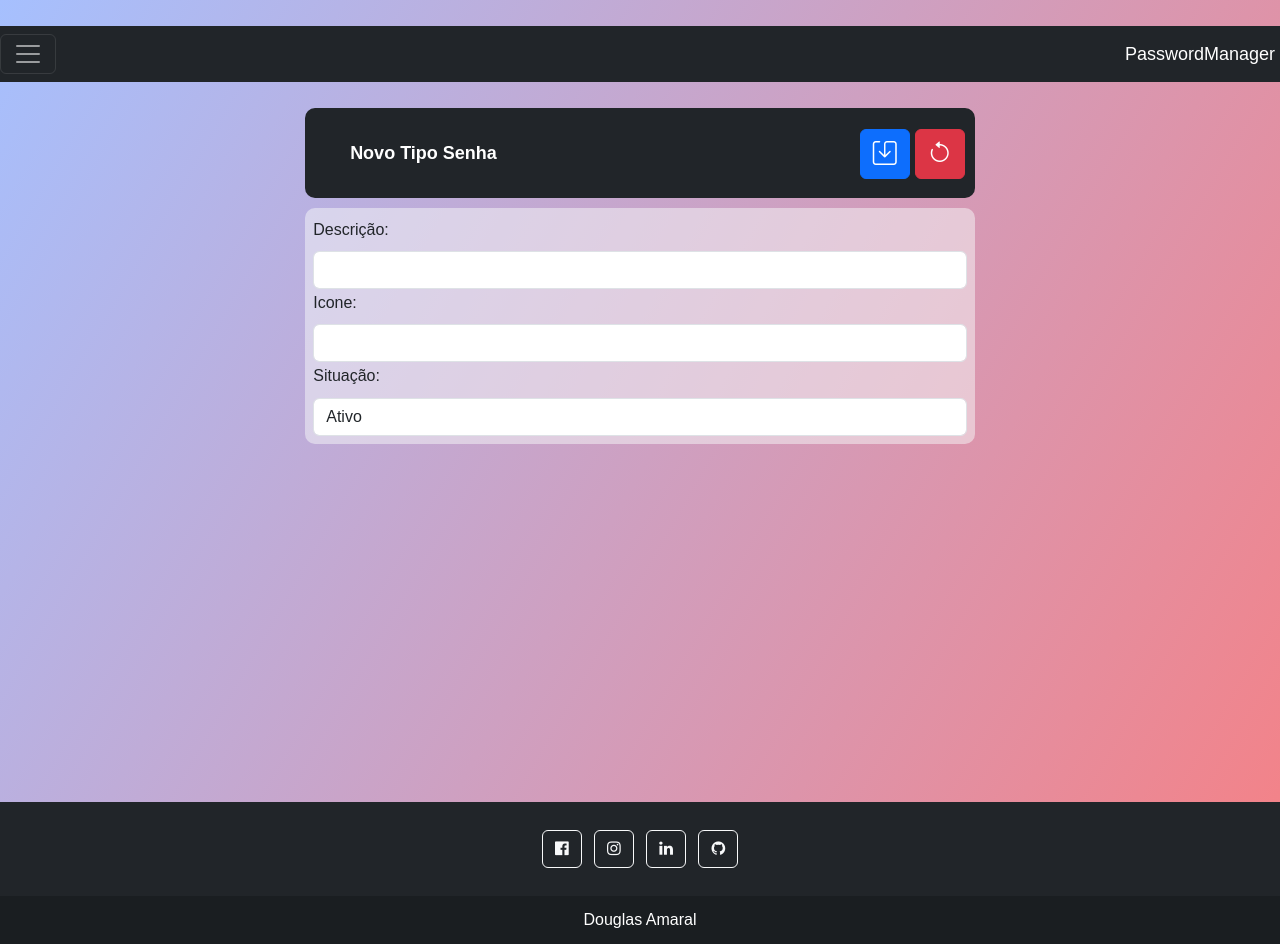
After one commit to Douglaxz/passwordManager, a Flask app: page /novoTipoSenha in a window 1280 px wide. The commit adds this page. Run offline with Flask 2, Linux system fonts and the light colour scheme; the visitor is signed in with stand-in values (Sample User, id 1); parts of the project's set-up code (start-up, migrations or seed data) failed here and were passed over; some libraries are stand-ins or nearby versions.

Commit message:
melhorias no footer

```diff
--- a/helpers.py
+++ b/helpers.py
@@ -58,14 +58,14 @@ class FormularioTipoUsuarioVisualizar(FlaskForm):
 class FormularioTipoSenhaEdicao(FlaskForm):
     descricao = StringField('Descrição:', [validators.DataRequired(), validators.Length(min=1, max=50)])
     status = SelectField('Situação:', coerce=int, choices=[(0, 'Ativo'),(1, 'Inativo')])
-    icone = StringField('Descrição:', [validators.DataRequired(), validators.Length(min=1, max=50)])
+    icone = StringField('Icone:', [validators.DataRequired(), validators.Length(min=1, max=50)])
     salvar = SubmitField('Salvar')
 
 #criação via wftorm do formulario de tipo usuarios
 class FormularioTipoSenhaVisualizar(FlaskForm):
     descricao = StringField('Descrição:', [validators.DataRequired(), validators.Length(min=1, max=50)], render_kw={'readonly': True})
     status = SelectField('Situação:', coerce=int, choices=[(0, 'Ativo'),(1, 'Inativo')], render_kw={'readonly': True})
-    icone = StringField('Descrição:', [validators.DataRequired(), validators.Length(min=1, max=50)], render_kw={'readonly': True})
+    icone = StringField('Icone:', [validators.DataRequired(), validators.Length(min=1, max=50)], render_kw={'readonly': True})
     salvar = SubmitField('Salvar')
 
 #------------------------------------------------------------------------------------------------------------------------------
--- a/static/app.css
+++ b/static/app.css
@@ -1,18 +1,47 @@
+ /* http://meyerweb.com/eric/tools/css/reset/
+   v2.0 | 20110126
+   License: none (public domain)
+*/
+
+
+html, body, div, span, applet, object, iframe,
+h1, h2, h3, h4, h5, h6, p, blockquote, pre,
+a, abbr, acronym, address, big, cite, code,
+del, dfn, em, img, ins, kbd, q, s, samp,
+small, strike, strong, sub, sup, tt, var,
+b, u, i, center,
+dl, dt, dd, ol, ul, li,
+fieldset, form, label, legend,
+table, caption, tbody, tfoot, thead, tr, th, td,
+article, aside, canvas, details, embed,
+figure, figcaption, footer, header, hgroup,
+menu, nav, output, ruby, section, summary,
+time, mark, audio, video {
+    margin: 0;
+    padding: 0;
+    border: 0;
+    font-size: 100%;
+    font: inherit;
+    vertical-align: baseline;
+}
+/* HTML5 display-role reset for older browsers */
+article, aside, details, figcaption, figure,
+footer, header, hgroup, menu, nav, section {
+    display: block;
+}
+
 body {
     padding-top: 10px;
     background-image: linear-gradient(120deg, #a6c0fe 0%, #f68084 100%);
-    font-family: 'Open Sans', sans-serif;
+    font-family: 'Share Tech', sans-serif;
+    line-height: 1;
+    min-height: 100vh;
+    background-repeat: no-repeat;
+    background-position: center;
+    background-size: cover;
+    height: 100%
 }
 
-.btn {
-    margin-bottom: 10px;
-}
-
-.container11111 {
-    border-radius: 4px;
-    margin: auto;
-    width: 100%;
-}
 
 .little-container {
     width: 40%;
@@ -52,13 +81,6 @@ figcaption {
     margin-right: 16px
 }
 
-.buttons {
-    margin-top: 16px
-}
-
-
-
-
 
 .container1 {
     width: 100vw;
@@ -76,101 +98,36 @@ figcaption {
     align-content: center;
     border-radius: 30px;
 }
-    body1 {
-    margin: 0px;
- }
 
- select[readonly] {
+select[readonly] {
     background: #eee; /*Simular campo inativo - Sugestão @GabrielRodrigues*/
     pointer-events: none;
     touch-action: none;
-  }
+}
 
-  .div_central {
+.div_central {
     width: 100vw;
     height: 80vh;
     vertical-align: middle;
     text-align: center;
     display: table-cell;
     position: relative;
-  }
-
-
-
-  /* http://meyerweb.com/eric/tools/css/reset/
-   v2.0 | 20110126
-   License: none (public domain)
-*/
-
-
-html, body, div, span, applet, object, iframe,
-h1, h2, h3, h4, h5, h6, p, blockquote, pre,
-a, abbr, acronym, address, big, cite, code,
-del, dfn, em, img, ins, kbd, q, s, samp,
-small, strike, strong, sub, sup, tt, var,
-b, u, i, center,
-dl, dt, dd, ol, ul, li,
-fieldset, form, label, legend,
-table, caption, tbody, tfoot, thead, tr, th, td,
-article, aside, canvas, details, embed,
-figure, figcaption, footer, header, hgroup,
-menu, nav, output, ruby, section, summary,
-time, mark, audio, video {
-    margin: 0;
-    padding: 0;
-    border: 0;
-    font-size: 100%;
-    font: inherit;
-    vertical-align: baseline;
-}
-/* HTML5 display-role reset for older browsers */
-article, aside, details, figcaption, figure,
-footer, header, hgroup, menu, nav, section {
-    display: block;
-}
-body {
-    line-height: 1;
-    font-family: 'Share Tech', sans-serif;
-    min-height: 100vh;
-    background-repeat: no-repeat;
-    background-position: center;
-    background-size: cover;
 }
 
 ol, ul {
     list-style: none;
 }
+
 blockquote, q {
     quotes: none;
 }
+
 blockquote:before, blockquote:after,
 q:before, q:after {
     content: '';
     content: none;
 }
-table {
-    border-collapse: collapse;
-    border-spacing: 0;
-}
 
-.banner {
-    width: auto;
-    position: relative;
-    margin-bottom: 1.5rem;
-}
-
-.banner__imagem {
-    width: 100%;
-}
-
-.banner__titulo {
-    font-size: 40px;
-    width: 350px;
-    line-height: 50px;
-    position: absolute;
-    top: 80px;
-    left: 80px;
-}
 
 .cabecalho {
     align-items: center;
@@ -398,8 +355,6 @@ table {
     box-sizing: border-box;
 }
 
-
-
 .principal {
     display: flex;
     justify-content: space-between;
@@ -480,7 +435,6 @@ table {
     --bs-alert-border-color: #b6d4fe;
 }
 
-
 .divcentral {
     border-radius: 10px;
     margin-bottom: 1.5rem;
@@ -488,7 +442,6 @@ table {
     width: 450px;
     align-items: center;
 }
-
 
 .teladivcentral {
     border-radius: 10px;
@@ -581,13 +534,12 @@ table {
     padding: 10px;
     line-height: 170%;
     text-align: left;
+    height: auto;
 }
 
 footer {
     width: 100%;
-    position: fixed;
     bottom:0;
-    left:0;
 }
 
 
--- /dev/null
+++ b/templates/novoTipoSenha.html
@@ -0,0 +1,39 @@
+{% extends 'template.html' %}
+{% block conteudo %}
+  <form method="post" action="{{ url_for('criarTipoSenha') }}" enctype="multipart/form-data" id="formulario">
+    <br />
+    <!-- Padrão para desktop/notebook -->
+    <div class="boxtitulo bg-dark justify-content-between">
+      <div class="col-md-4">{{ titulo }}</div>
+      <div class="col-md-4 offset-md-4" style="text-align: right;">
+        <a class="btn btn-primary" href="#" onclick="myFunction()"><i class="bi bi-save" style="font-size:1.5rem; color:white;"></i></a>
+        <a class="btn btn-danger" href="{{ url_for('tiposenha') }}"><i class="bi bi-arrow-counterclockwise" style="font-size:1.5rem; color:white;"></i></a>
+      </div>
+    </div>
+    <!-- Padrão para mobile -->
+    <div class="boxtitulocombusca_responsivo bg-dark">
+      <div class="col-md-4">{{ titulo }}</div>
+      <div class="col-md-4 offset-md-4" style="text-align: center;">
+        <a class="btn btn-primary" href="#" onclick="myFunction()"><i class="bi bi-save" style="font-size:1.5rem; color:white;"></i></a>
+        <a class="btn btn-danger" href="{{ url_for('tiposenha') }}"><i class="bi bi-arrow-counterclockwise" style="font-size:1.5rem; color:white;"></i></a>
+      </div>
+    </div>
+    <!-- conteudo -->
+    <div class="boxformulario bg-light p-2 text-dark bg-opacity-50">
+      <fieldset>
+        {{ form.csrf_token() }}
+        <div class="form-group">{{ form.descricao.label(class = 'form-label') }}
+          {{ form.descricao(class = 'form-control') }}
+        </div>
+        <div class="form-group">{{ form.icone.label(class = 'form-label') }}
+          {{ form.icone(class = 'form-control') }}
+        </div>
+        <div class="form-group">{{ form.status.label(class = 'form-label') }}
+          {{ form.status(class = 'form-control') }}
+        </div>
+
+      </fieldset>
+
+    </div>
+  </form>
+{% endblock %}
--- a/templates/template.html
+++ b/templates/template.html
@@ -28,9 +28,6 @@
         <button type="button" class="btn btn-outline-light btn-lg bi bi-people" onclick="window.location.href = '/tipousuario'">Tipos Usuário</button>
         <button type="button" class="btn btn-outline-light btn-lg bi-card-list" onclick="window.location.href = '/tiposenha'">Tipos Senhas</button>
         <button type="button" class="btn btn-outline-light btn-lg bi bi-box-arrow-right" onclick="window.location.href = '/logout'"> Logout</button>
-
-
-
       </div>
     </div>
     <nav class="navbar navbar-dark bg-dark">
@@ -44,7 +41,7 @@
   </div>
 </header>
 <body>
-  <div class="container">
+  <div class="container" style="min-height: 720px">
     {% with messages = get_flashed_messages() %}
       {% if messages %}
         <ul id="messages" class="list-unstyled">
--- a/views.py
+++ b/views.py
@@ -308,11 +308,12 @@ def criarTipoSenha():
         return redirect(url_for('criarTipoSenha'))
     desc  = form.descricao.data
     status = form.status.data
-    tiposenha = tb_usertype.query.filter_by(desc_passwordtype=desc).first()
+    icone = form.icone.data
+    tiposenha = tb_passwordtype.query.filter_by(desc_passwordtype=desc).first()
     if tiposenha:
         flash ('Tipo Senha já existe')
         return redirect(url_for('tiposenha'))
-    novoTipoSenha = tb_passwordtype(desc_passwordtype=desc, status_passwordtype=status)
+    novoTipoSenha = tb_passwordtype(desc_passwordtype=desc, status_passwordtype=status, icon_passwordtype=icone)
     db.session.add(novoTipoSenha)
     db.session.commit()
     return redirect(url_for('tiposenha'))
@@ -326,6 +327,7 @@ def visualizarTipoSenha(id):
     form = FormularioTipoSenhaVisualizar()
     form.descricao.data = tiposenha.desc_passwordtype
     form.status.data = tiposenha.status_passwordtype
+    form.icone.data = tiposenha.icon_passwordtype
     return render_template('visualizarTipoSenha.html', titulo='Visualizar Tipo Senha', id=id, form=form)
 
 # rota para editar formulário tipo usuário
@@ -335,19 +337,21 @@ def editarTipoSenha(id):
         return redirect(url_for('login',proxima=url_for('visualizarTipoSenha')))
     tiposenha = tb_passwordtype.query.filter_by(cod_passwordtype=id).first()
     form = FormularioTipoSenhaEdicao()
-    form.descricao.data = tiposenha.desc_usertype
-    form.status.data = tiposenha.status_usertype
+    form.descricao.data = tiposenha.desc_passwordtype
+    form.status.data = tiposenha.status_passwordtype
+    form.icone.data = tiposenha.icon_passwordtype
     return render_template('editarTipoSenha.html', titulo='Editar Tipo Senha', id=id, form=form)
 
 # rota para atualizar usuário no banco de dados
 @app.route('/atualizarTipoSenha', methods=['POST',])
-def atualizarTipoSenhao():
+def atualizarTipoSenha():
     form = FormularioTipoSenhaEdicao(request.form)
     if form.validate_on_submit():
         id = request.form['id']
-        tiposenha = tb_usertype.query.filter_by(cod_passwordtype=request.form['id']).first()
-        tiposenha.desc_usertype = form.descricao.data
-        tiposenha.status_usertype = form.status.data
+        tiposenha = tb_passwordtype.query.filter_by(cod_passwordtype=request.form['id']).first()
+        tiposenha.desc_passwordtype = form.descricao.data
+        tiposenha.icon_passwordtype = form.icone.data
+        tiposenha.status_passwordtype = form.status.data
         db.session.add(tiposenha)
         db.session.commit()
     return redirect(url_for('visualizarTipoSenha', id=id))
```
Also changed, not shown: templates/editarTipoSenha.html (added, +41 -0 lines), templates/tiposenha.html (+6 -4 lines), templates/visualizarTipoSenha.html (added, +38 -0 lines).
